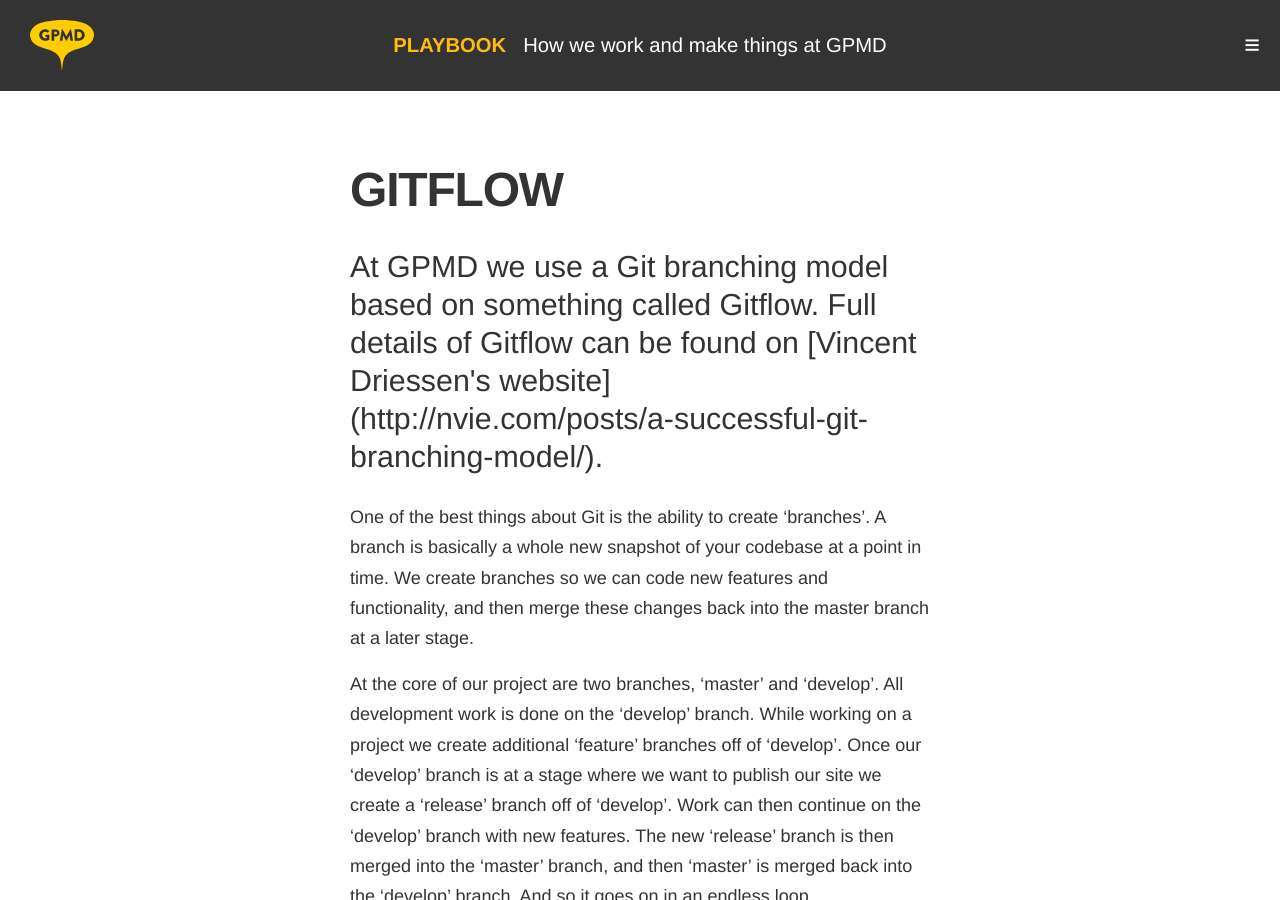
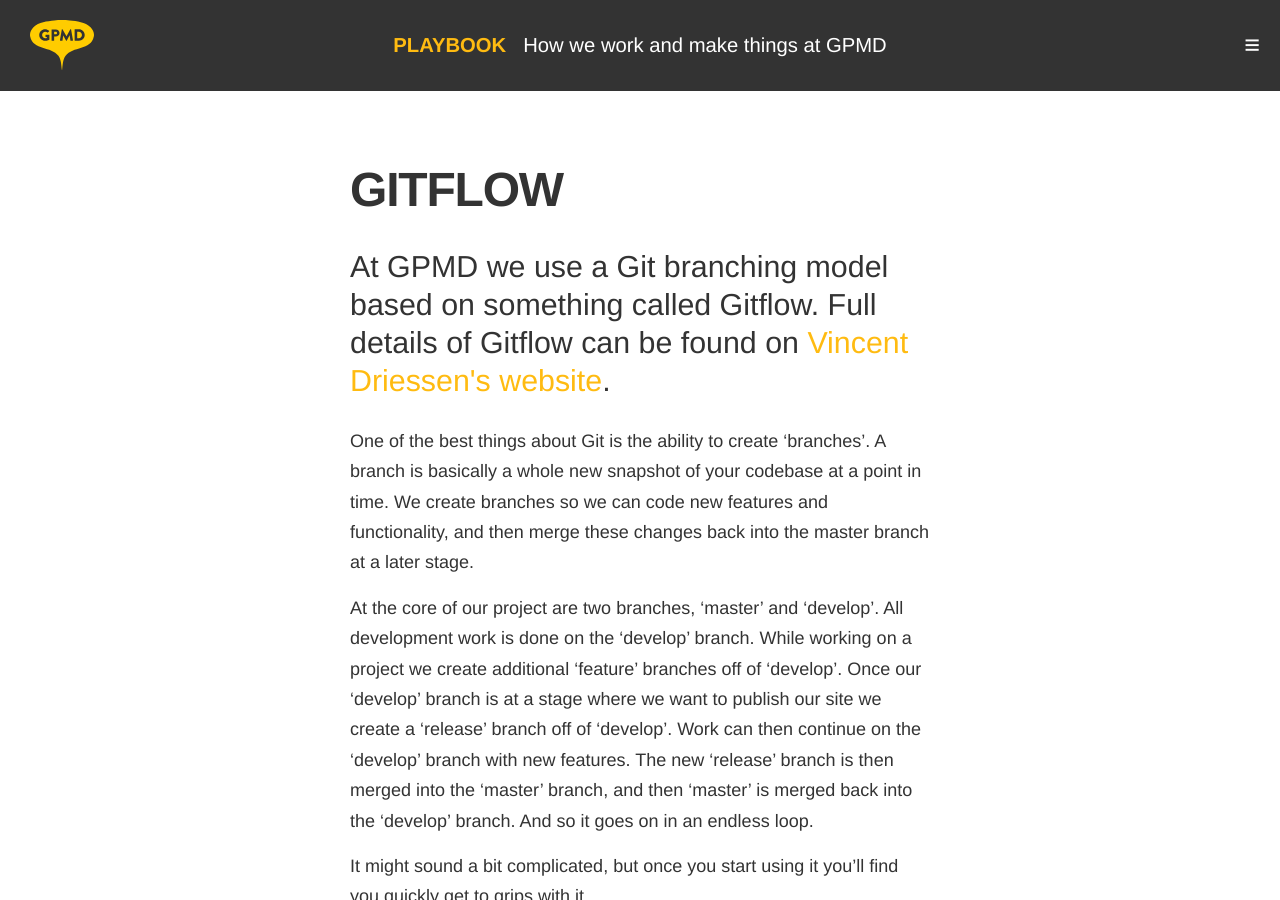
Before and after one commit to gpmd/playbook, a Jekyll site: the page built from _posts/pages/2014-03-27-gitflow.md, in a window 1280 px wide and 900 px high. Built offline with Jekyll 4.4.1, drawn with Linux system fonts in a browser that asks for light colours; nearby versions of some CDN libraries; Markdown is read by kramdown in place of the engine named in the settings; some of the changed lines change nothing that is shown.

Commit message:
Updated 2014-03-27-gitflow.md

```diff
--- a/_posts/pages/2014-03-27-gitflow.md
+++ b/_posts/pages/2014-03-27-gitflow.md
@@ -5,7 +5,7 @@
 permalink: development/gitflow
 ---
 
-<p class="lead">At GPMD we use a Git branching model based on something called Gitflow. Full details of Gitflow can be found on [Vincent Driessen's website](http://nvie.com/posts/a-successful-git-branching-model/).</p>
+<p class="lead">At GPMD we use a Git branching model based on something called Gitflow. Full details of Gitflow can be found on <a href="http://nvie.com/posts/a-successful-git-branching-model/" title="Gitflow">Vincent Driessen's website</a>.</p>
 
 One of the best things about Git is the ability to create ‘branches’. A branch is basically a whole new snapshot of your codebase at a point in time. We create branches so we can code new features and functionality, and then merge these changes back into the master branch at a later stage.
 
```
